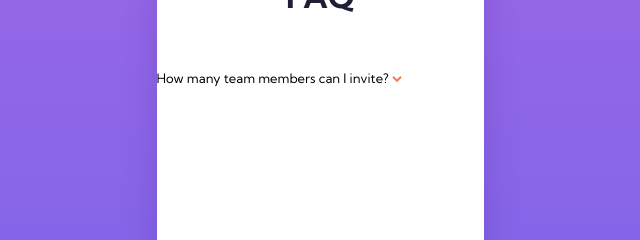
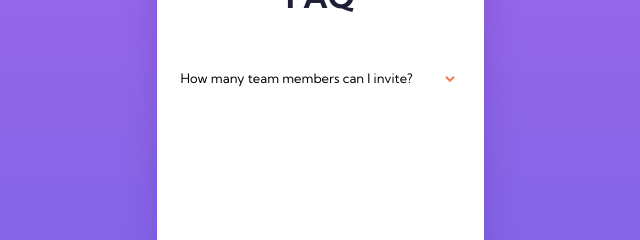
Before and after one commit to Have-Samuel/fAQ-accordion-card, a website: page index.html in a window 1280 px wide. Shown: the part 413-653 px from the top of the page, 320-960 px from the left. Drawn offline with Linux system fonts and the light colour scheme.

Commit message:
Structuring the content

```diff
--- a/index.html
+++ b/index.html
@@ -16,7 +16,7 @@
     <div class="content">
       <h2>FAQ</h2>
     <div class="container">
-      <div class="qus-answer">
+      <div class="qus-ans">
         <p class="question">
         <span>How many team members can I invite?</span>
           <img src="./images/icon-arrow-down.svg" alt="icon-arrow-down">
@@ -24,7 +24,6 @@
          must fit your allotted storage space.</p>
       </div>
      <!-- <hr> -->
-
     </div><br>
     <!-- <div class="para1">
       <p class="question">What is the maximum file upload size?</p>
--- a/style.css
+++ b/style.css
@@ -60,11 +60,10 @@ body {
   padding: 8.3rem 8.1rem 3.4rem 8.1rem;
 }
 
-.para1 {
+.qus-ans {
   width: 279px;
   margin: 0 auto;
   position: relative;
-  /* display: inline-block; */
   display: flex;
   flex-direction: column;
   justify-content: center;
@@ -79,6 +78,10 @@ body {
   line-height: 16px;
   letter-spacing: 0;
   text-align: left;
+}
+
+.question img {
+  margin-left: 1.8rem;
 }
 
 .drop {
```
